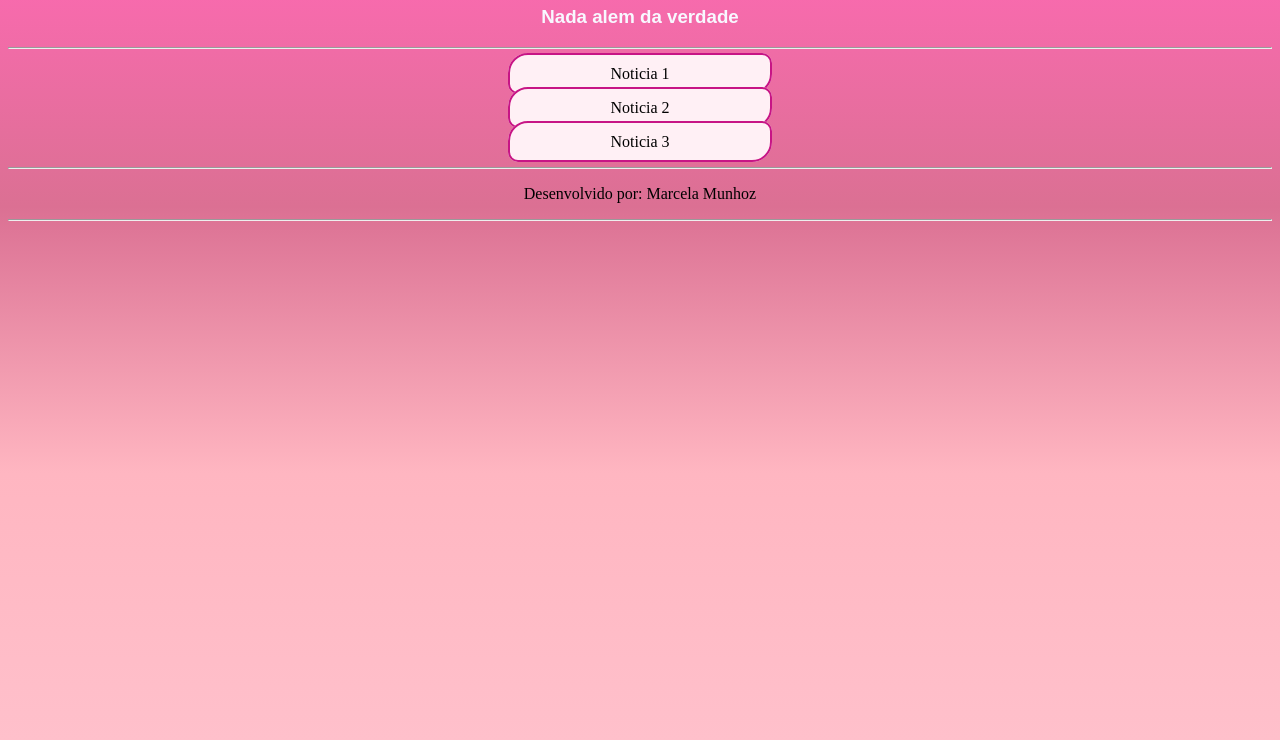
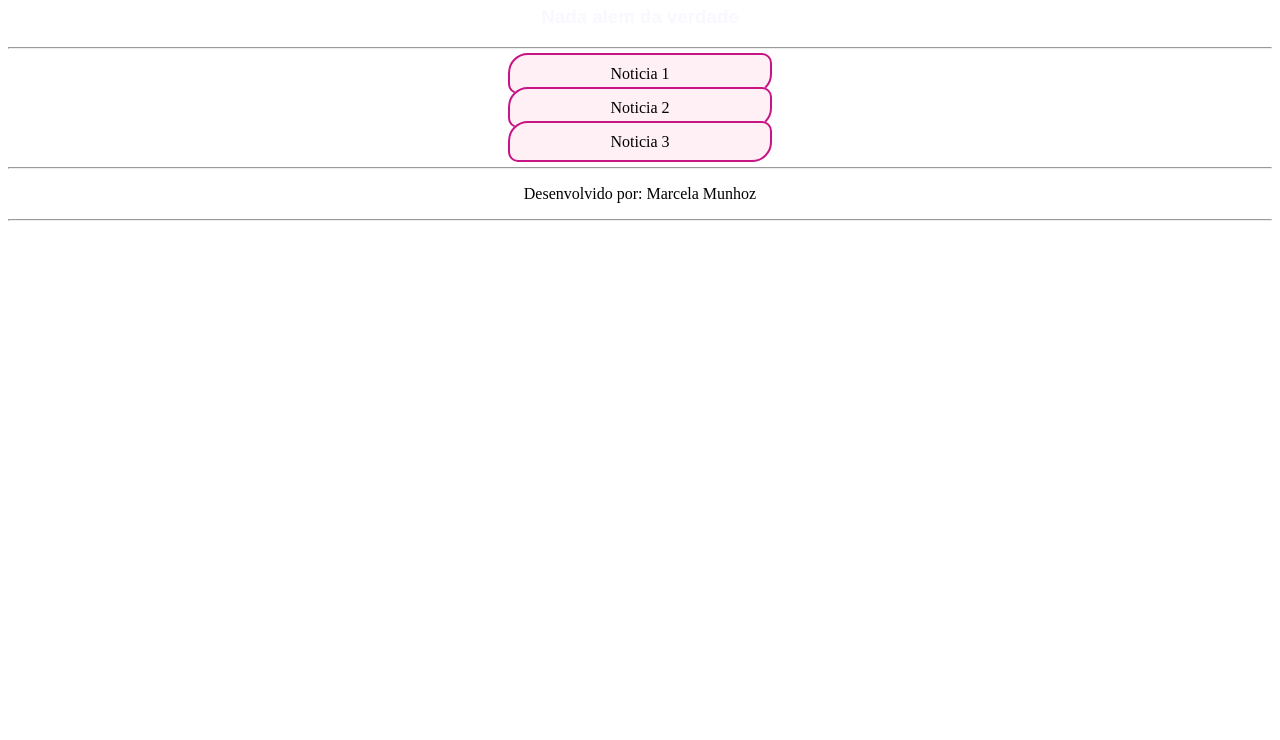
Before and after one commit to MarcelammM/noticia-de-princesa, a plain HTML site: page index.html in a window 1280 px wide. Shown: the part 60-800 px from the top of the page. Drawn offline with Linux system fonts and the light colour scheme.

Commit message:
Update estilos.css
eu troquei a cor e ficou tudo branco, nao gostei disso achei muito chato da parte dela.

```diff
--- a/css/estilos.css
+++ b/css/estilos.css
@@ -1,5 +1,6 @@
 body {
-	background: linear-gradient(to top, #FFC0CB,#FFB6C1,#DB7093,#FF69B4);
+	background: linear-gradient(to top,#DB7093,#FF69B4,#DDA0DD,#DA70D6,
+	#9ACD32,6B8E23);
 }
 h1 {
 	font-family: "Arial";
```
